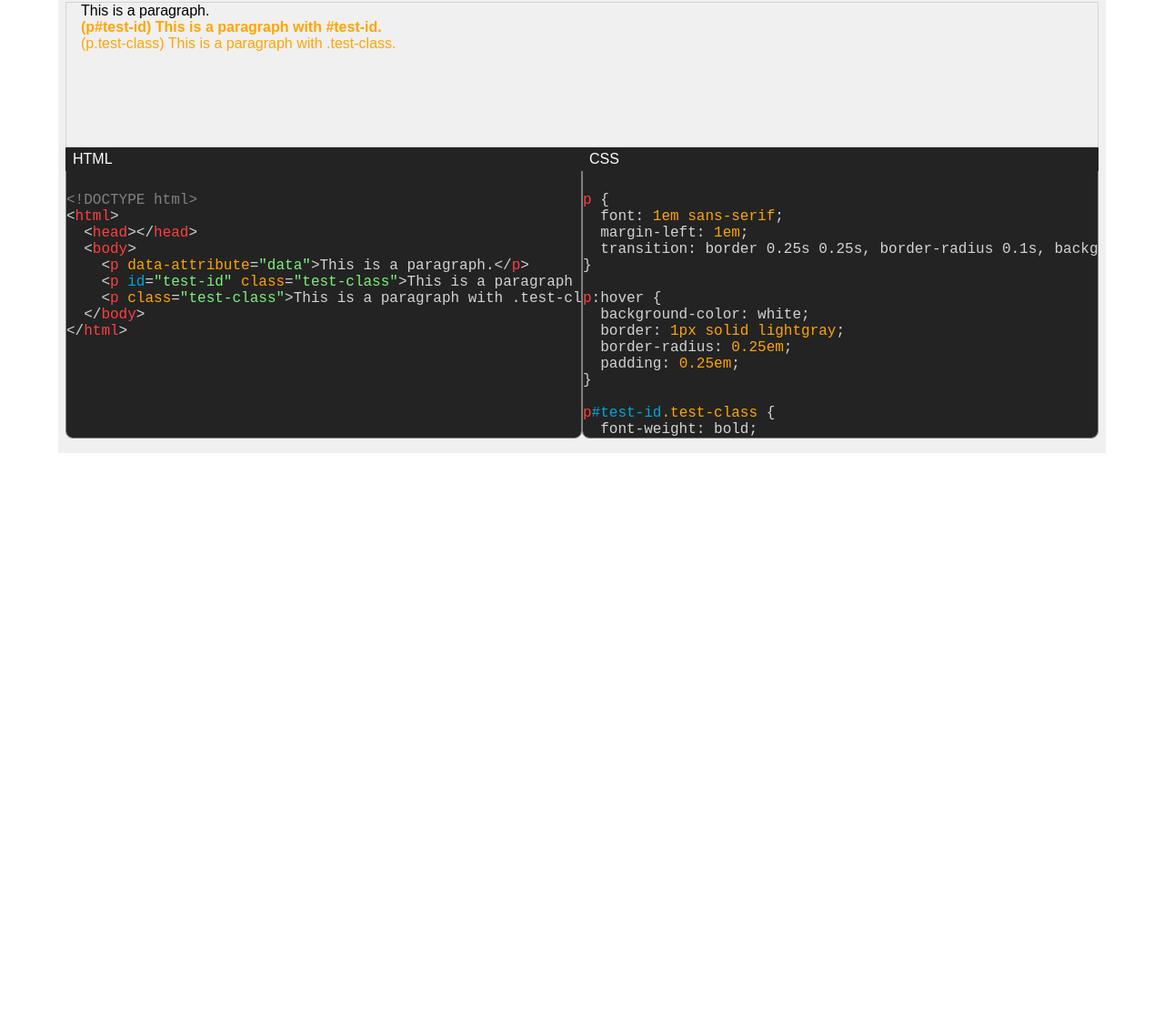
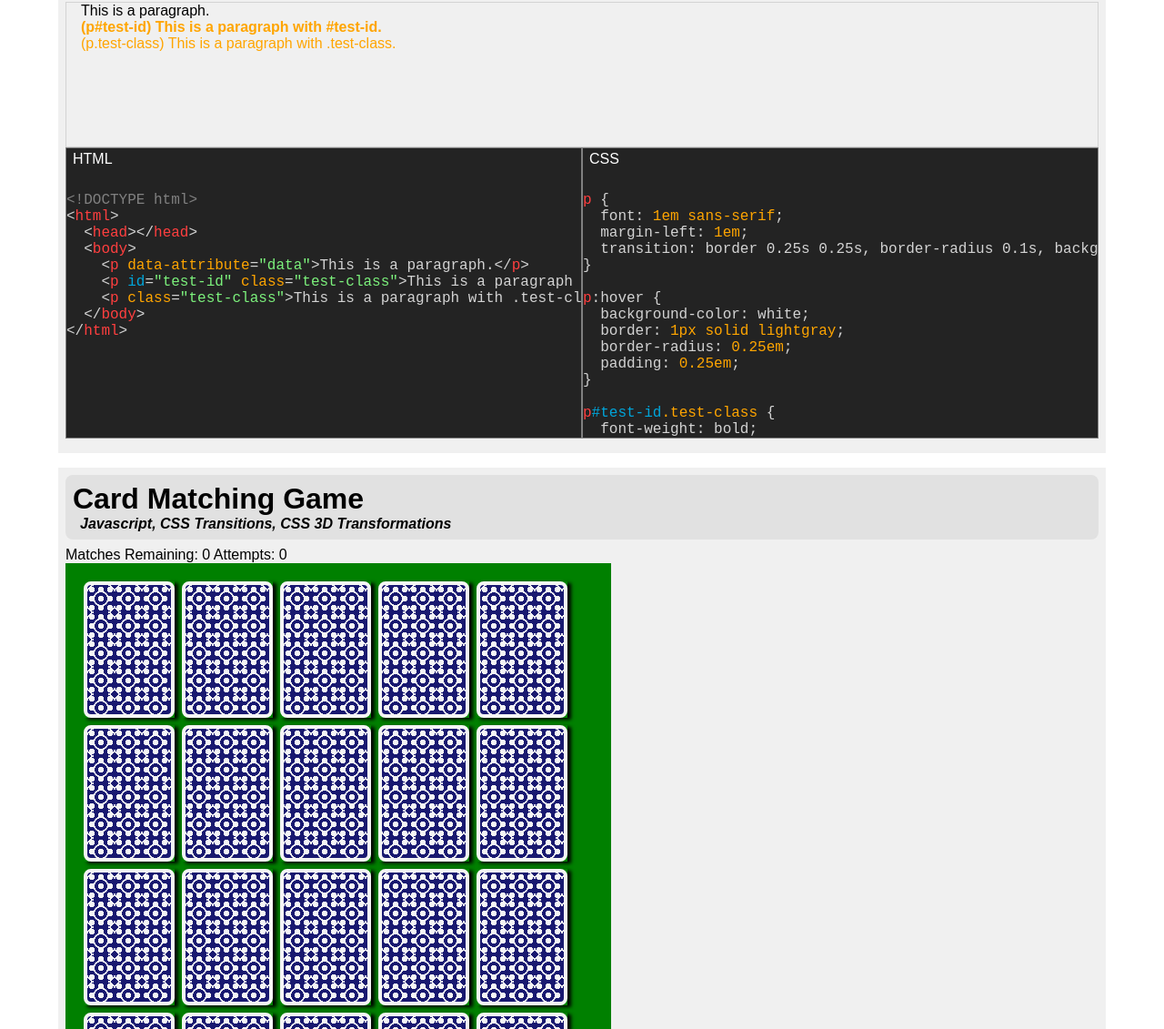
Before and after one commit to bbworks/web-dev-playground, a plain HTML site: page index.html in a window 1280 px wide. Shown: the part 1669-2800 px from the top of the page at 91% size. Before the commit the page ends 2183 px from the top, so only its background shows below. Drawn offline with Linux system fonts and the light colour scheme.

Commit message:
Card Matching Game
Hours into the beginnings of a card matching game

```diff
--- /dev/null
+++ b/css/cards.css
@@ -0,0 +1,165 @@
+#card-container {
+  background-color: green;
+  max-width: 600px;
+  padding: 16px;
+  perspective: 650px;
+}
+
+.card {
+  display: inline-block;
+  position: relative;
+  width: 100px;
+  height: 150px;
+  margin: 4px;
+  transition: transform 0.5s;
+  transform-style: preserve-3d;
+  box-shadow: -4px 2px 4px black;
+}
+
+.card.card-flipped {
+  transform: rotateY(180deg);
+}
+
+.card-face {
+  position: absolute;
+  top: 0;
+  left: 0;
+  width: 100%;
+  height: 100%;
+  border: 4px solid rgb(245,245,245);
+  border-radius: 8px;
+  backface-visibility: hidden;
+}
+
+.card-face-front {
+  background-color: rgb(245,245,245);
+
+}
+
+.card-face-back {
+  background-color: rgb(0,0,150);
+  transform: rotateY(180deg);
+
+  /*URL: https://leaverou.github.io/css3patterns/#marrakesh*/
+  /* Shrink factor: 3*/
+  background-color: midnightblue;
+  background-image:
+    radial-gradient(rgb(245,245,245) calc(9px / /*shrink-factor*/3), transparent calc(10px / /*shrink-factor*/3)),
+    repeating-radial-gradient(rgb(245,245,245) 0, rgb(245,245,245) calc(4px / /*shrink-factor*/3), transparent calc(5px / /*shrink-factor*/3), transparent calc(20px / /*shrink-factor*/3), rgb(245,245,245) calc(21px / /*shrink-factor*/3), rgb(245,245,245) calc(25px / /*shrink-factor*/3), transparent calc(26px / /*shrink-factor*/3), transparent calc(50px / /*shrink-factor*/3));
+  background-size: calc(30px / /*shrink-factor*/3) calc(30px / /*shrink-factor*/3), calc(90px / /*shrink-factor*/3) calc(90px / /*shrink-factor*/3);
+  background-position: 0 0;
+}
+
+.card-face-suit-number-container {
+  position: absolute;
+}
+
+.card-face-suit-number-container-top {
+  top: 5px;
+  left: 5px;
+}
+
+.card-face-suit-number-container-bottom {
+  bottom: 5px;
+  right: 5px;
+  transform: rotate(180deg);
+}
+
+.card-face-suit-number {
+  display: block;
+  font-size: 12px;
+}
+
+.card-face-image {
+  position: relative;
+  width: 70%;
+  height: 80%;
+  top: 10%;
+  left: 15%;
+  border: 1px solid rgb(225,225,225);;
+  border-radius: 4px;
+}
+
+.card[data-card-suit="heart"] .card-face-suit::before {
+  content: "♥️";
+}
+
+.card[data-card-suit="spade"] .card-face-suit::before {
+  content: "♠️";
+}
+
+.card[data-card-suit="diamond"] .card-face-suit::before {
+  content: "♦️";
+}
+
+.card[data-card-suit="club"] .card-face-suit::before {
+  content: "♣️";
+}
+
+.card[data-card-suit="heart"] .card-face-suit-number::before {
+  color: red;
+}
+
+.card[data-card-suit="spade"] .card-face-suit-number::before {
+  color: black;
+}
+
+.card[data-card-suit="diamond"] .card-face-suit-number::before {
+  color: red;
+}
+
+.card[data-card-suit="club"] .card-face-suit-number::before {
+  color: black;
+}
+
+.card[data-card-number="1"] .card-face-number::before {
+  content: "1";
+}
+
+.card[data-card-number="2"] .card-face-number::before {
+  content: "2";
+}
+
+.card[data-card-number="3"] .card-face-number::before {
+  content: "3";
+}
+
+.card[data-card-number="4"] .card-face-number::before {
+  content: "4";
+}
+
+.card[data-card-number="5"] .card-face-number::before {
+  content: "5";
+}
+
+.card[data-card-number="6"] .card-face-number::before {
+  content: "6";
+}
+
+.card[data-card-number="7"] .card-face-number::before {
+  content: "7";
+}
+
+.card[data-card-number="8"] .card-face-number::before {
+  content: "8";
+}
+
+.card[data-card-number="9"] .card-face-number::before {
+  content: "9";
+}
+
+.card[data-card-number="10"] .card-face-number::before {
+  content: "10";
+}
+
+.card[data-card-number="J"] .card-face-number::before {
+  content: "J";
+}
+
+.card[data-card-number="Q"] .card-face-number::before {
+  content: "Q";
+}
+
+.card[data-card-number="K"] .card-face-number::before {
+  content: "K";
+}
--- a/css/codeRenderer.css
+++ b/css/codeRenderer.css
@@ -30,11 +30,10 @@
 .code-formatter-language {
   position: absolute;
   display: block;
-  width: 100%;
+  width: calc(100% - 18px ); /*18px--approximate width of scroll bar?*/
   padding: 0.25em 0;
   padding-left: 0.5em;
   color: white;
-  background-color: rgb(35,35,35);
   z-index: 1;
 }
 
@@ -42,7 +41,6 @@
   color: lightgray;
   background-color: rgb(35,35,35);
   border: 1px solid gray;
-  border-radius: 0.5em;
 }
 
 .code-formatter-textarea {
--- a/index.html
+++ b/index.html
@@ -9,6 +9,7 @@
     <link type="text/css" rel="stylesheet" href="css/clock.css">
     <link type="text/css" rel="stylesheet" href="css/drawing.css">
     <link type="text/css" rel="stylesheet" href="css/codeRenderer.css">
+    <link type="text/css" rel="stylesheet" href="css/cards.css">
     <script src="https://kit.fontawesome.com/4849833081.js" crossorigin="anonymous"></script>
   </head>
   <body>
@@ -121,10 +122,24 @@
         </div>
       </div>
     </section>
+    <section class="playground-section">
+      <div class="playground-title-container">
+        <h2 class="playground-title">Card Matching Game</h2>
+        <h4 class="playground-type">Javascript, CSS Transitions, CSS 3D Transformations</h4>
+      </div>
+      <div class="playground-content">
+        <div>
+          <span class="matches-remaining">Matches Remaining: <span id="matches-remaining-counter"></span></span>
+          <span class="attempts">Attempts: <span id="attempts-counter"></span></span>
+        </div>
+        <div id="card-container" class="card-perspective-container-650"></div>
+      </div>
+    </section>
     <div id="color-picker-display" class="drawing-interface-menu-keep-open"></div>
   </body>
   <script type="text/javascript" src="lib/dompurify/dist/purify.js"></script>
   <script type="text/javascript" src="js/clock.js"></script>
   <script type="text/javascript" src="js/drawing.js"></script>
   <script type="text/javascript" src="js/codeRenderer.js"></script>
+  <script type="text/javascript" src="js/cards.js"></script>
 </html>
--- /dev/null
+++ b/js/cards.js
@@ -0,0 +1,133 @@
+(function() {
+  //Create public singleton
+  window.cards = {};
+
+  //Create private variables
+  const cardContainer = document.getElementById("card-container");
+  const numOfCards = 20;
+  const cards = [];
+  let attempts = 0;
+  let matches = 0;
+  const cardFlippedClassName = "card-flipped";
+
+  let chosenCards = [];
+
+  // let getObjectChildByClass = function(parentObject, className) {
+  //   return new Array(...parentObject.children).find(item=>item.classList.contains(className));
+  // };
+  // getObjectChildByClass(getObjectChildByClass(getObjectChildByClass(card, "card-face-front"), "card-face-suit-number-container"), "card-face-suit-number");
+  // getObjectChildByClass(getObjectChildByClass(getObjectChildByClass(card, "card-face-front"), "card-face-suit-number-container"), "card-face-suit-number");
+  // getObjectChildByClass(getObjectChildByClass(getObjectChildByClass(card, "card-face-front"), "card-face-suit-number-container"), "card-face-suit-number");
+
+  const addCard = function() {
+    const card = document.createElement("div");
+    card.classList.add("card");
+    card.classList.add("card-flipped");
+    card.onclick = window.cards.flipCard.bind(this, event, card);
+
+    const html =
+      // "<div class=\"card card-flipped\" data-card-suit=\"\" data-card-number=\"\" onclick=\"cards.flipCard(event, this)\">" + "\r\n" +
+      "  <div class=\"card-face card-face-front\">" + "\r\n" +
+      "    <div class=\"card-face-suit-number-container card-face-suit-number-container-top\">" + "\r\n" +
+      "      <span class=\"card-face-suit-number card-face-number\"></span>" + "\r\n" +
+      "      <span class=\"card-face-suit-number card-face-suit\"></span> <!-- ♥️♠️♦️♣️ -->" + "\r\n" +
+      "    </div>" + "\r\n" +
+      "    <div class=\"card-face-image\"></div>" + "\r\n" +
+      "    <div class=\"card-face-suit-number-container card-face-suit-number-container-bottom\">" + "\r\n" +
+      "      <span class=\"card-face-suit-number card-face-number\"></span>" + "\r\n" +
+      "      <span class=\"card-face-suit-number card-face-suit\"></span> <!-- ♥️♠️♦️♣️ -->" + "\r\n" +
+      "    </div>" + "\r\n" +
+      "  </div>" + "\r\n" +
+      "  <div class=\"card-face card-face-back\"></div>" + "\r\n" +
+      // "</div>" + "\r\n" +
+      "";
+
+      cardContainer.appendChild(card);
+      card.innerHTML = html;
+      return card;
+  };
+
+  const setCard = function(card, number, suit) {
+    card.setAttribute("data-card-suit", suit);
+    card.setAttribute("data-card-number", number);
+  };
+
+  const chooseCard = function(card) {
+    if (chosenCards.length < 2) {
+      chosenCards.push(card);
+    }
+
+    if (chosenCards.length === 2) {
+      attempts++;
+      validateChoices();
+      updateCounters();
+    }
+  };
+
+  const validateChoices = function() {
+    if (
+      chosenCards[0].getAttribute("data-card-number") === chosenCards[1].getAttribute("data-card-number") &&
+      chosenCards[0].getAttribute("data-card-suit") === chosenCards[1].getAttribute("data-card-suit")
+    ) {
+      chosenCards = [];
+      matches += 2;
+      return true;
+    }
+
+    chosenCards.forEach(item=>{window.setTimeout(()=>{item.classList.add(cardFlippedClassName);}, 1000);});
+    chosenCards = [];
+    return false;
+  };
+
+  const updateCounters = function() {
+    const matchesRemainingCounter = document.getElementById("matches-remaining-counter");
+    const attemptsCounter = document.getElementById("attempts-counter");
+
+    matchesRemainingCounter.innerText = matches;
+    attemptsCounter.innerText = attempts;
+  };
+
+  const init = function() {
+    const numbers = ["1", "2", "3", "4", "5", "6", "7", "8", "9", "10", "J", "Q", "K"];
+    const suits = ["heart" ,"spade", "diamond", "club"];
+
+    //Create the cards
+    for (let i = 0; i < numOfCards; i++) {
+      cards.push(addCard());
+    }
+
+    //Let's create an array of all the cards
+    const cardsArray = [0,1,2,3,4,5,6,7,8,9,10,11,12,13,14,15,16,17,18,19];
+    let number;
+    let suit;
+    while (cardsArray.length) {
+      if (cardsArray.length % 2 == 0) {
+        //Pick a random number and suit (every 2 cards)
+        // NOTE: This keeps it the same for every 2 cards, starting from the start
+        number = numbers[Math.floor(Math.random() * numbers.length)];
+        suit = suits[Math.floor(Math.random() * suits.length)];
+      }
+
+      //Pick a random card
+      const cardIndex = cardsArray[Math.floor(Math.random() * cardsArray.length)];
+
+      //Add that card to the chosen index
+      setCard(cards[cardIndex], number, suit);
+
+      //Now, remove that index from the choices
+      cardsArray.splice(cardsArray.indexOf(cardIndex),1);
+    }
+
+    updateCounters();
+  };
+
+  window.cards.flipCard = function(event, card) {
+    if (card.classList.contains(cardFlippedClassName)) {
+      card.classList.remove(cardFlippedClassName);
+      chooseCard(card);
+    }
+  };
+
+  //Set up everything
+  init();
+})();
```
